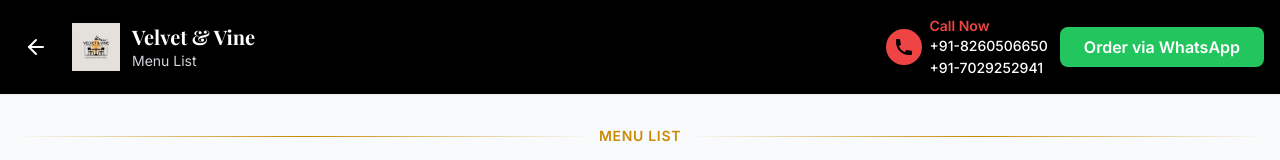
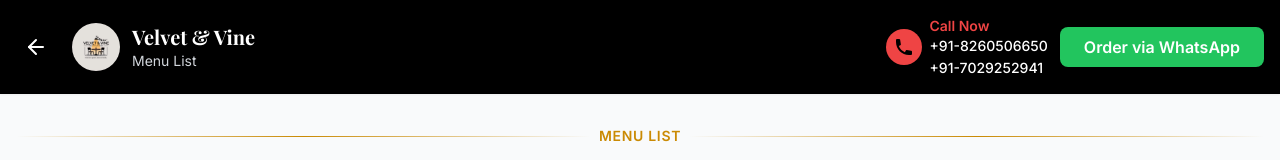
Before and after one commit to charishhh/velvet-vinerestaurant, a React (Vite) app: page / in a window 1280 px wide. Both pictures are taken after a click on the button "EXPLORE MENU". Shown: the top 160 px of the page. Built offline with nearby package versions, Linux system fonts and the light colour scheme.

Commit message:
Change menu page logo to circular style

```diff
--- a/src/Menu.tsx
+++ b/src/Menu.tsx
@@ -272,7 +272,7 @@ const Menu: React.FC<MenuProps> = ({ onBack }) => {
                 <img
                   src="/M2sKshMbSqqkTuxP2bVeBQ.webp"
                   alt="Velvet & Vine"
-                  className="h-8 sm:h-10 md:h-12 w-auto"
+                  className="h-8 w-8 sm:h-10 sm:w-10 md:h-12 md:w-12 rounded-full object-cover"
                 />
                 <div>
                   <h1 className="text-sm sm:text-lg md:text-xl font-bold text-white">Velvet & Vine</h1>
```
